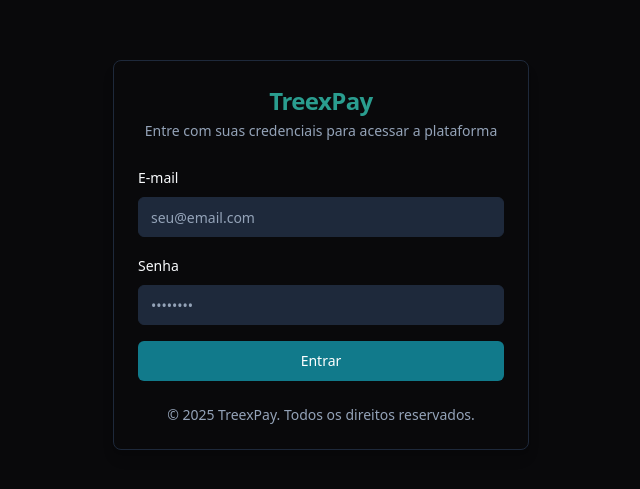
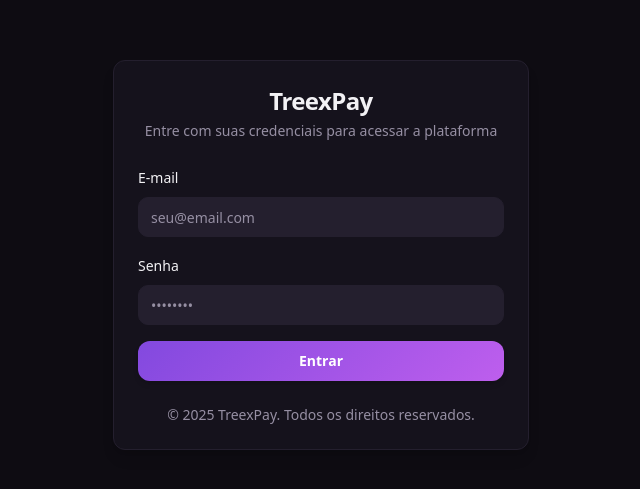
Before and after one commit to paratudo777/treexpay-dashboard-view, a React (Vite) app: page / in a window 1280 px wide. Shown: the part 145-634 px from the top of the page, without its empty margins (319-959 px from the left). Built offline with nearby package versions, Linux system fonts and the light colour scheme.

Commit message:
Renovar tema roxo completo
Co-authored-by: paratudo777 <200663667+paratudo777@users.noreply.github.com>

```diff
--- a/src/components/ui/button.tsx
+++ b/src/components/ui/button.tsx
@@ -5,24 +5,25 @@ import { cva, type VariantProps } from "class-variance-authority"
 import { cn } from "@/lib/utils"
 
 const buttonVariants = cva(
-  "inline-flex items-center justify-center gap-2 whitespace-nowrap rounded-md text-sm font-medium ring-offset-background transition-colors focus-visible:outline-none focus-visible:ring-2 focus-visible:ring-ring focus-visible:ring-offset-2 disabled:pointer-events-none disabled:opacity-50 [&_svg]:pointer-events-none [&_svg]:size-4 [&_svg]:shrink-0",
+  "inline-flex items-center justify-center gap-2 whitespace-nowrap rounded-lg text-sm font-semibold ring-offset-background transition-all duration-200 ease-out focus-visible:outline-none focus-visible:ring-2 focus-visible:ring-ring focus-visible:ring-offset-2 disabled:pointer-events-none disabled:opacity-50 [&_svg]:pointer-events-none [&_svg]:size-4 [&_svg]:shrink-0 active:scale-[0.97]",
   {
     variants: {
       variant: {
-        default: "bg-primary text-primary-foreground hover:bg-primary/90",
+        default: "gradient-primary text-primary-foreground shadow-md hover:shadow-lg hover:shadow-primary/25 hover:brightness-110",
         destructive:
-          "bg-destructive text-destructive-foreground hover:bg-destructive/90",
+          "bg-destructive text-destructive-foreground shadow-sm hover:bg-destructive/90 hover:shadow-md hover:shadow-destructive/25",
         outline:
-          "border border-input bg-background hover:bg-accent hover:text-accent-foreground",
+          "border border-input bg-background hover:bg-accent hover:text-accent-foreground hover:border-primary/50 hover:shadow-sm",
         secondary:
-          "bg-secondary text-secondary-foreground hover:bg-secondary/80",
+          "bg-secondary text-secondary-foreground shadow-sm hover:bg-secondary/80 hover:shadow-md",
         ghost: "hover:bg-accent hover:text-accent-foreground",
         link: "text-primary underline-offset-4 hover:underline",
+        glow: "gradient-primary text-primary-foreground shadow-md animate-pulse-glow hover:brightness-110",
       },
       size: {
-        default: "h-10 px-4 py-2",
-        sm: "h-9 rounded-md px-3",
-        lg: "h-11 rounded-md px-8",
+        default: "h-10 px-5 py-2",
+        sm: "h-9 rounded-md px-3.5",
+        lg: "h-12 rounded-lg px-8 text-base",
         icon: "h-10 w-10",
       },
     },
--- a/src/index.css
+++ b/src/index.css
@@ -6,82 +6,82 @@
 @layer base {
   :root {
     --background: 0 0% 100%;
-    --foreground: 222.2 84% 4.9%;
+    --foreground: 260 10% 10%;
 
     --card: 0 0% 100%;
-    --card-foreground: 222.2 84% 4.9%;
+    --card-foreground: 260 10% 10%;
 
     --popover: 0 0% 100%;
-    --popover-foreground: 222.2 84% 4.9%;
+    --popover-foreground: 260 10% 10%;
 
-    --primary: 222.2 47.4% 11.2%;
-    --primary-foreground: 210 40% 98%;
+    --primary: 263 70% 50%;
+    --primary-foreground: 0 0% 100%;
 
-    --secondary: 210 40% 96.1%;
-    --secondary-foreground: 222.2 47.4% 11.2%;
+    --secondary: 263 30% 95%;
+    --secondary-foreground: 263 70% 30%;
 
-    --muted: 210 40% 96.1%;
-    --muted-foreground: 215.4 16.3% 46.9%;
+    --muted: 260 20% 95%;
+    --muted-foreground: 260 10% 45%;
 
-    --accent: 210 40% 96.1%;
-    --accent-foreground: 222.2 47.4% 11.2%;
+    --accent: 263 40% 93%;
+    --accent-foreground: 263 70% 30%;
 
-    --destructive: 0 84.2% 60.2%;
-    --destructive-foreground: 210 40% 98%;
+    --destructive: 0 84% 60%;
+    --destructive-foreground: 0 0% 100%;
 
-    --border: 214.3 31.8% 91.4%;
-    --input: 214.3 31.8% 91.4%;
-    --ring: 222.2 84% 4.9%;
+    --border: 260 20% 90%;
+    --input: 260 20% 90%;
+    --ring: 263 70% 50%;
 
-    --radius: 0.5rem;
+    --radius: 0.75rem;
 
-    --sidebar-background: 0 0% 98%;
-    --sidebar-foreground: 240 5.3% 26.1%;
-    --sidebar-primary: 240 5.9% 10%;
-    --sidebar-primary-foreground: 0 0% 98%;
-    --sidebar-accent: 240 4.8% 95.9%;
-    --sidebar-accent-foreground: 240 5.9% 10%;
-    --sidebar-border: 220 13% 91%;
-    --sidebar-ring: 217.2 91.2% 59.8%;
+    --sidebar-background: 260 15% 97%;
+    --sidebar-foreground: 260 10% 25%;
+    --sidebar-primary: 263 70% 50%;
+    --sidebar-primary-foreground: 0 0% 100%;
+    --sidebar-accent: 263 30% 93%;
+    --sidebar-accent-foreground: 263 70% 30%;
+    --sidebar-border: 260 15% 90%;
+    --sidebar-ring: 263 70% 50%;
   }
 
   .dark {
-    --background: 240 10% 3.9%;
-    --foreground: 210 40% 98%;
+    --background: 260 20% 6%;
+    --foreground: 260 10% 95%;
 
-    --card: 240 10% 3.9%;
-    --card-foreground: 210 40% 98%;
+    --card: 260 20% 9%;
+    --card-foreground: 260 10% 95%;
 
-    --popover: 240 10% 3.9%;
-    --popover-foreground: 210 40% 98%;
+    --popover: 260 20% 9%;
+    --popover-foreground: 260 10% 95%;
 
-    --primary: 186 44% 31%;
-    --primary-foreground: 210 40% 98%;
+    --primary: 263 70% 58%;
+    --primary-foreground: 0 0% 100%;
 
-    --secondary: 217.2 32.6% 17.5%;
-    --secondary-foreground: 210 40% 98%;
+    --secondary: 260 25% 15%;
+    --secondary-foreground: 260 10% 90%;
 
-    --muted: 217.2 32.6% 17.5%;
-    --muted-foreground: 215 20.2% 65.1%;
+    --muted: 260 20% 15%;
+    --muted-foreground: 260 10% 60%;
 
-    --accent: 217.2 32.6% 17.5%;
-    --accent-foreground: 210 40% 98%;
+    --accent: 260 25% 15%;
+    --accent-foreground: 260 10% 90%;
 
-    --destructive: 0 62.8% 30.6%;
-    --destructive-foreground: 210 40% 98%;
+    --destructive: 0 62% 30%;
+    --destructive-foreground: 0 0% 100%;
 
-    --border: 217.2 32.6% 17.5%;
-    --input: 217.2 32.6% 17.5%;
-    --ring: 212.7 26.8% 83.9%;
+    --border: 260 20% 15%;
+    --input: 260 20% 15%;
+    --ring: 263 70% 58%;
 
-    --sidebar-background: 240 10% 3.9%;
-    --sidebar-foreground: 0 0% 100%;
-    --sidebar-primary: 186 44% 31%;
+    --sidebar-background: 260 20% 7%;
+    --sidebar-foreground: 260 10% 90%;
+    --sidebar-primary: 263 70% 58%;
     --sidebar-primary-foreground: 0 0% 100%;
-    --sidebar-accent: 240 3.7% 15.9%;
-    --sidebar-accent-foreground: 0 0% 100%;
-    --sidebar-border: 240 3.7% 15.9%;
-    --sidebar-ring: 174 51% 40%;
+    --sidebar-accent: 260 25% 13%;
+    --sidebar-accent-foreground: 260 10% 90%;
+    --sidebar-border: 260 20% 13%;
+    --sidebar-ring: 263 70% 58%;
   }
 }
 
@@ -91,10 +91,34 @@
   }
 
   body {
-    @apply bg-background text-foreground;
+    @apply bg-background text-foreground antialiased;
   }
 }
 
-.text-balance {
-  text-wrap: balance;
+@layer utilities {
+  .text-balance {
+    text-wrap: balance;
+  }
 }
+
+@layer components {
+  .glass-card {
+    @apply bg-card/80 backdrop-blur-xl border border-border/50 shadow-lg;
+  }
+
+  .gradient-primary {
+    background: linear-gradient(135deg, hsl(263 70% 58%), hsl(280 80% 65%));
+  }
+
+  .gradient-primary-hover {
+    background: linear-gradient(135deg, hsl(263 70% 52%), hsl(280 80% 58%));
+  }
+
+  .glow-primary {
+    box-shadow: 0 0 20px hsl(263 70% 58% / 0.3), 0 0 40px hsl(263 70% 58% / 0.1);
+  }
+
+  .glow-primary-sm {
+    box-shadow: 0 0 10px hsl(263 70% 58% / 0.2);
+  }
+}
--- a/tailwind.config.ts
+++ b/tailwind.config.ts
@@ -64,12 +64,14 @@ export default {
 					ring: 'hsl(var(--sidebar-ring))'
 				},
 				treexpay: {
-					dark: '#117a8b',
-					medium: '#2a9d8f',
-					red: '#b00020',
-					green: '#2a9d8f',
-					yellow: '#ffd166',
-					gray: '#6c757d',
+					purple: 'hsl(263 70% 58%)',
+					'purple-dark': 'hsl(263 70% 45%)',
+					'purple-light': 'hsl(263 60% 70%)',
+					'purple-glow': 'hsl(280 80% 65%)',
+					red: 'hsl(0 84% 60%)',
+					green: 'hsl(160 60% 45%)',
+					yellow: 'hsl(45 100% 70%)',
+					gray: 'hsl(260 10% 45%)',
 				}
 			},
 			borderRadius: {
@@ -79,25 +81,37 @@ export default {
 			},
 			keyframes: {
 				'accordion-down': {
-					from: {
-						height: '0'
-					},
-					to: {
-						height: 'var(--radix-accordion-content-height)'
-					}
+					from: { height: '0' },
+					to: { height: 'var(--radix-accordion-content-height)' }
 				},
 				'accordion-up': {
-					from: {
-						height: 'var(--radix-accordion-content-height)'
-					},
-					to: {
-						height: '0'
-					}
+					from: { height: 'var(--radix-accordion-content-height)' },
+					to: { height: '0' }
+				},
+				'fade-in': {
+					'0%': { opacity: '0', transform: 'translateY(10px)' },
+					'100%': { opacity: '1', transform: 'translateY(0)' }
+				},
+				'scale-in': {
+					'0%': { transform: 'scale(0.95)', opacity: '0' },
+					'100%': { transform: 'scale(1)', opacity: '1' }
+				},
+				'shimmer': {
+					'0%': { backgroundPosition: '-200% 0' },
+					'100%': { backgroundPosition: '200% 0' }
+				},
+				'pulse-glow': {
+					'0%, 100%': { boxShadow: '0 0 15px hsl(263 70% 58% / 0.3)' },
+					'50%': { boxShadow: '0 0 25px hsl(263 70% 58% / 0.5)' }
 				}
 			},
 			animation: {
 				'accordion-down': 'accordion-down 0.2s ease-out',
-				'accordion-up': 'accordion-up 0.2s ease-out'
+				'accordion-up': 'accordion-up 0.2s ease-out',
+				'fade-in': 'fade-in 0.4s ease-out',
+				'scale-in': 'scale-in 0.3s ease-out',
+				'shimmer': 'shimmer 2s infinite linear',
+				'pulse-glow': 'pulse-glow 2s ease-in-out infinite'
 			}
 		}
 	},
```
